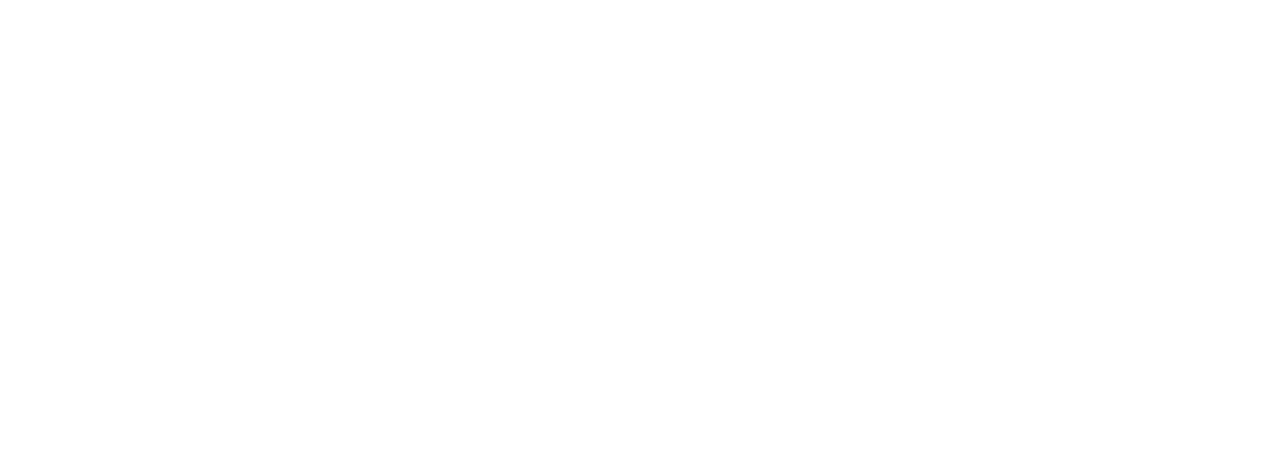
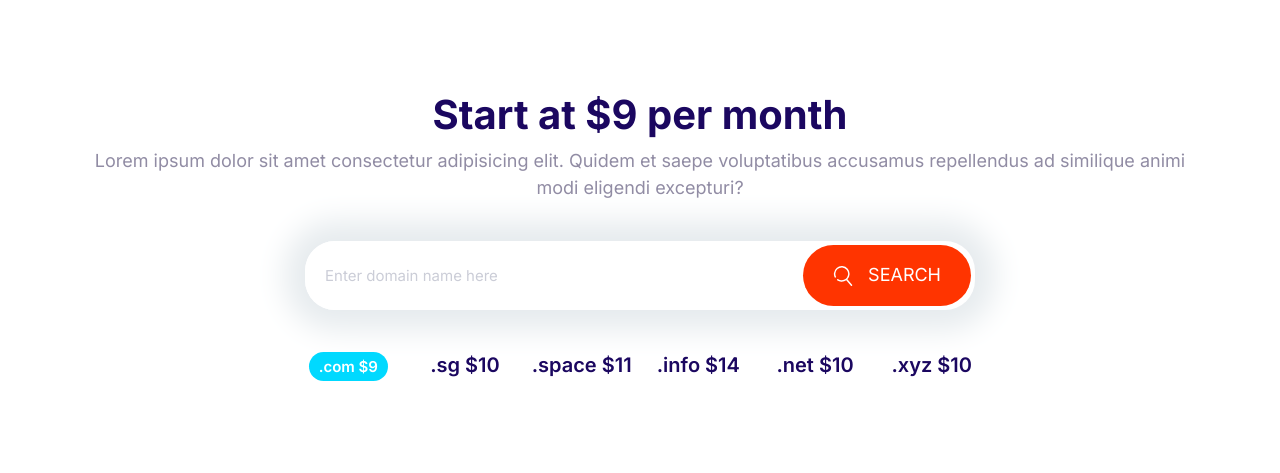
Before and after one commit to bravono/Bravify, a plain HTML site: page index.html in a window 1280 px wide. Drawn offline with Linux system fonts and the light colour scheme.

Commit message:
Building the domain block.

```diff
--- a/css/styles.css
+++ b/css/styles.css
@@ -211,6 +211,13 @@
   margin: 1rem 0;
 }
 
+.btn .icon {
+  width: 2rem;
+  height: 2rem;
+  margin-right: 1rem;
+  vertical-align: middle;
+}
+
 .btn--primary {
   background: var(--color-primary);
   color: #fff;
@@ -289,7 +296,7 @@
 .input-group .input {
   border: 0;
   flex-grow: 1;
-  padding: 1.5rem 1rem;
+  padding: 1.5rem 2rem;
 }
 
 .input-group .btn {
@@ -700,3 +707,28 @@
     align-self: center;
   }
 }
+
+/* Domain Block */
+.block-domain .input-group {
+  box-shadow: 0 0 30px 20px #e6ebee;
+  border: 0;
+  margin: 4rem auto;
+  max-width: 670px;
+}
+
+.block-domain__prices {
+  display: grid;
+  grid-template-columns: repeat(3, 1fr);
+  grid-template-rows: 6rem;
+  font-size: 2rem;
+  font-weight: 600;
+  justify-items: center;
+  max-width: 700px;
+  margin: 0 auto;
+}
+
+@media screen and (min-width: 768px) {
+  .block-domain__prices {
+    grid-template-columns: repeat(auto-fit, minmax(100px, 1fr));
+  }
+}
--- a/index.html
+++ b/index.html
@@ -14,5 +14,33 @@
     <link rel="stylesheet" href="/css/normalize.css" />
     <link rel="stylesheet" href="/css/styles.css" />
   </head>
-  <body></body>
+  <body>
+    <section class="block container block-domain">
+      <header class="block__header">
+        <h2>Start at $9 per month</h2>
+        <p>
+          Lorem ipsum dolor sit amet consectetur adipisicing elit. Quidem et
+          saepe voluptatibus accusamus repellendus ad similique animi modi
+          eligendi excepturi?
+        </p>
+      </header>
+      <div class="input-group">
+        <input type="text" class="input" placeholder="Enter domain name here" />
+        <button class="btn btn--accent">
+          <svg class="icon icon--white">
+            <use xlink:href="images/sprite.svg#search"></use>
+          </svg>
+          Search
+        </button>
+      </div>
+      <ul class="list block-domain__prices">
+        <li><span class="badge badge--secondary">.com $9</span></li>
+        <li>.sg $10</li>
+        <li>.space $11</li>
+        <li>.info $14</li>
+        <li>.net $10</li>
+        <li>.xyz $10</li>
+      </ul>
+    </section>
+  </body>
 </html>
```
Also changed, not shown: componets/input.html (+4 -1 lines).
